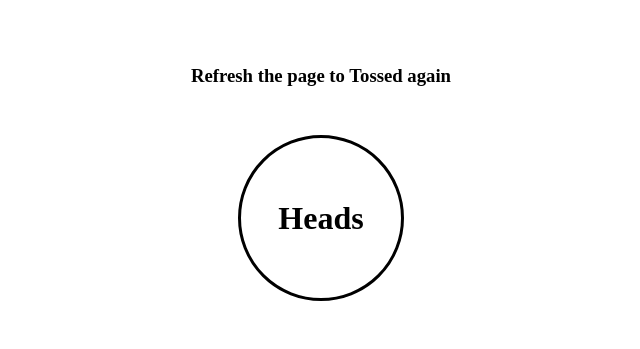
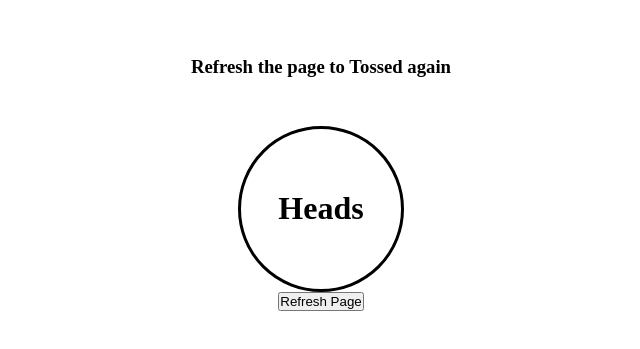
Before and after one commit to Jaypatil1327/Toss-Coin, a plain HTML site: page index.html in a window 1280 px wide. Shown: the part 217-566 px from the top of the page, without its empty margins (319-959 px from the left). Drawn offline with Linux system fonts and the light colour scheme.

Commit message:
upadate-1

```diff
--- a/index.html
+++ b/index.html
@@ -14,6 +14,8 @@
         </div>
     </div>
 
+    <button class = "btn" onclick ="location.reload()" > Refresh Page </button>
+
     <script src ="coin.js"></script>
 </body>
 </html>
```
